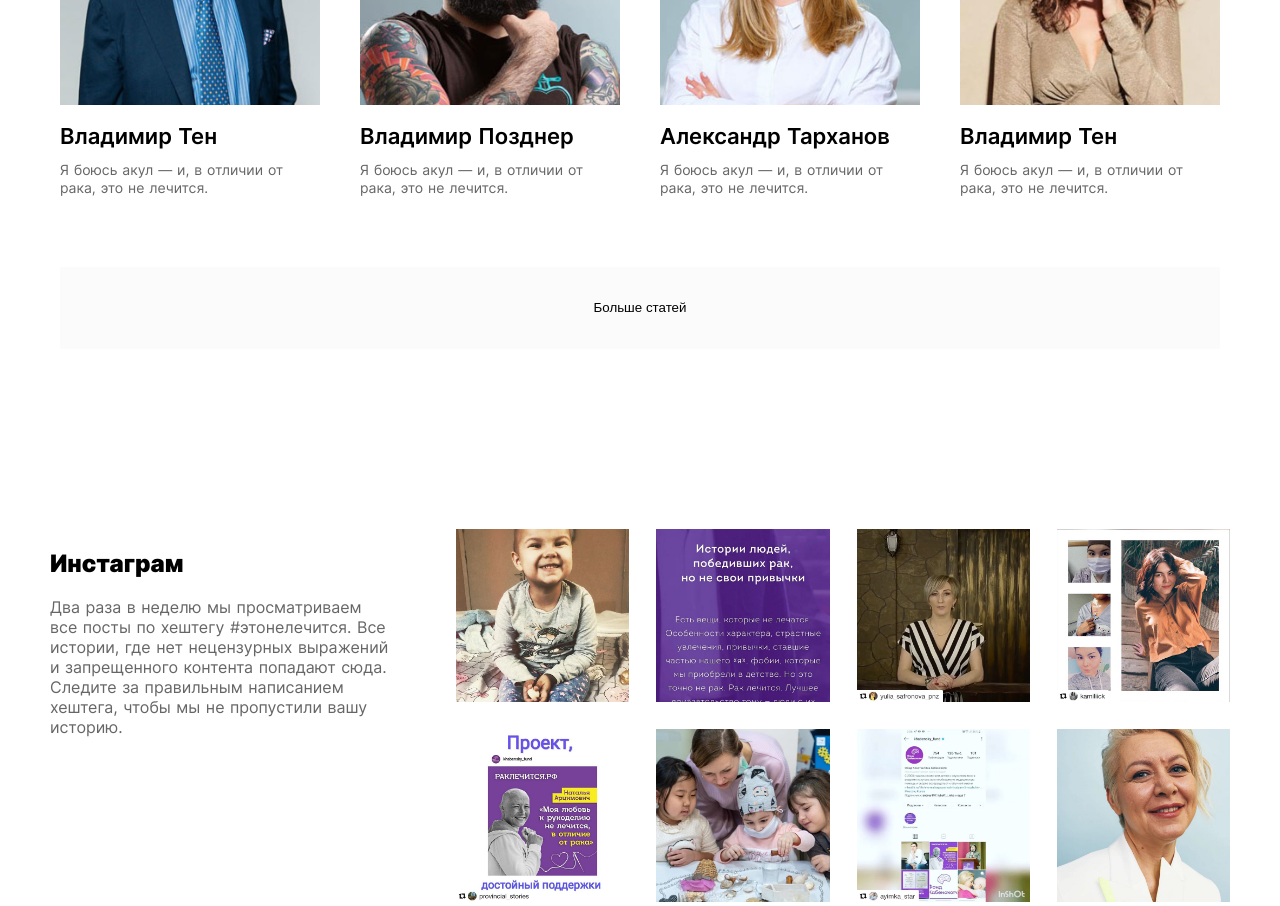
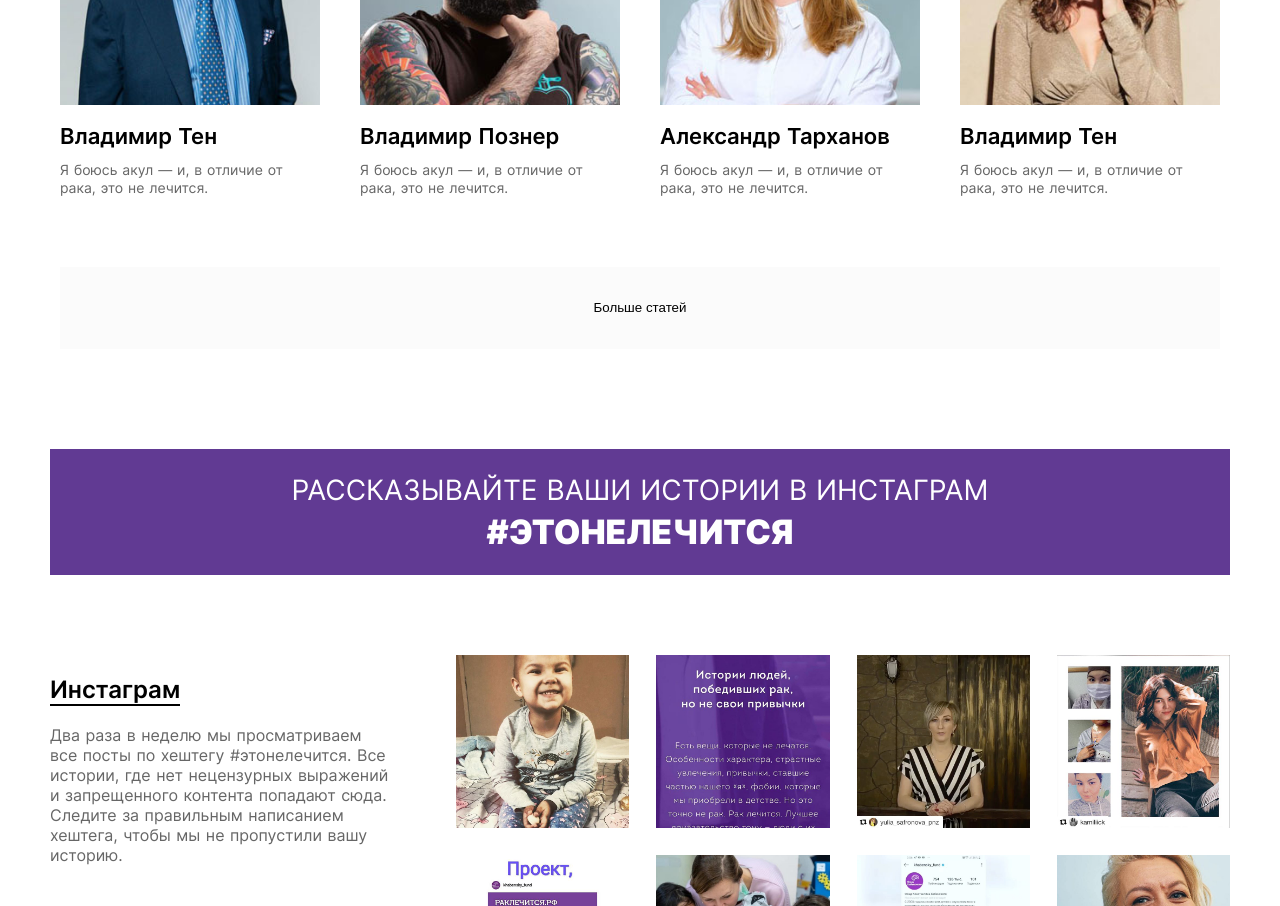
Before and after one commit to ospas312/project_raklechitsa, a Nuxt app: page / in a window 1280 px wide. Shown: the part 2180-3086 px from the top of the page. Built offline with nearby package versions, Linux system fonts and the light colour scheme.

Commit message:
fix: add 2nd slogan and small fixes

```diff
--- /dev/null
+++ b/components/AnotherSlogan.vue
@@ -0,0 +1,108 @@
+<template>
+  <section class="slogan">
+    <div class="slogan__container">
+      <h2 class="slogan__phrase">
+        РАССКАЗЫВАЙТЕ ВАШИ ИСТОРИИ В&nbsp;ИНСТАГРАМ
+        <span class="slogan__bold">#ЭТОНЕЛЕЧИТСЯ</span>
+      </h2>
+    </div>
+  </section>
+</template>
+
+<script>
+export default {};
+</script>
+
+<style scoped>
+.slogan {
+  max-width: 1440px;
+  min-width: 320px;
+  width: 100%;
+  box-sizing: border-box;
+  padding: 0 60px;
+  text-align: center;
+  font-weight: normal;
+}
+
+.slogan__container {
+  display: flex;
+  align-items: center;
+  justify-content: center;
+  background-color: #613a93;
+  padding: 20px 0;
+}
+
+.slogan__phrase {
+  max-width: 750px;
+  margin: 0;
+  color: white;
+  font-size: 30px;
+  line-height: 46px;
+  font-weight: normal;
+}
+
+.slogan__bold {
+  font-weight: bold;
+  font-size: 1.2em;
+}
+
+@media screen and (min-width: 320px) and (max-width: 1440px) {
+  .slogan__phrase {
+    font-size: calc(
+      16px + (30 - 16) * ((100vw - 320px)) / (1440 - 320)
+    ); /* formula is (minFontSize + (maxFontSize - minFontSize) * ((windowWidth - minWidth) / (maxWidth - minWidth). Provides smooth adaptive of font-size */
+    line-height: calc(18px + (46 - 18) * ((100vw - 320px)) / (1440 - 320));
+  }
+}
+
+@media screen and (max-width: 1280px) {
+  .slogan {
+    padding: 0 50px;
+  }
+  .slogan__container {
+    padding: 20px 0;
+  }
+}
+
+@media screen and (max-width: 1024px) {
+  .slogan {
+    padding: 0 50px;
+  }
+  .slogan__container {
+    padding: 20px 0;
+  }
+}
+
+@media screen and (max-width: 768px) {
+  .slogan {
+    padding: 0 40px;
+  }
+  .slogan__container {
+    padding: 12px 0;
+  }
+  .slogan__phrase {
+    max-width: 444px;
+  }
+}
+
+@media screen and (max-width: 480px) {
+  .slogan {
+    padding: 0 30px;
+  }
+  .slogan__container {
+    padding: 12px 0;
+  }
+}
+
+@media screen and (max-width: 320px) {
+  .slogan {
+    padding: 0 15px;
+  }
+  .slogan__container {
+    padding: 15px 0;
+  }
+  .slogan__phrase {
+    max-width: 220px;
+  }
+}
+</style>
--- a/components/Instagram.vue
+++ b/components/Instagram.vue
@@ -85,6 +85,12 @@ export default {
   box-sizing: border-box;
 }
 
+.instagram__title {
+  font-weight: 600;
+  border-bottom: 2px solid black;
+  max-width: 130px;
+}
+
 .instagram__description {
   max-width: 340px;
   font-weight: normal;
--- a/components/Stories.vue
+++ b/components/Stories.vue
@@ -45,9 +45,9 @@ export default {
           id: '2',
           storyImageSrcData: '/story__image_2.jpg',
           storyImageAltData: 'Альт текст',
-          storyTitleData: 'Владимир Позднер',
+          storyTitleData: 'Владимир Познер',
           storyQuoteData:
-            'Я боюсь акул — и, в отличии от рака, это не лечится.',
+            'Я боюсь акул — и, в отличие от рака, это не лечится.',
         },
         {
           id: '3',
@@ -55,7 +55,7 @@ export default {
           storyImageAltData: 'Альт текст',
           storyTitleData: 'Александр Тарханов',
           storyQuoteData:
-            'Я не могу победить свою пунктуальность в отличии от рака.',
+            'Я не могу победить свою пунктуальность в отличие от рака.',
         },
         {
           id: '4',
@@ -63,7 +63,7 @@ export default {
           storyImageAltData: 'Альт текст',
           storyTitleData: 'Владимир Тен',
           storyQuoteData:
-            'Я боюсь акул — и, в отличии от рака, это не лечится.',
+            'Я боюсь акул — и, в отличие от рака, это не лечится.',
         },
         {
           id: '5',
@@ -71,15 +71,15 @@ export default {
           storyImageAltData: 'Альт текст',
           storyTitleData: 'Владимир Тен',
           storyQuoteData:
-            'Я боюсь акул — и, в отличии от рака, это не лечится.',
+            'Я боюсь акул — и, в отличие от рака, это не лечится.',
         },
         {
           id: '6',
           storyImageSrcData: '/story__image_2.jpg',
           storyImageAltData: 'Альт текст',
-          storyTitleData: 'Владимир Позднер',
+          storyTitleData: 'Владимир Познер',
           storyQuoteData:
-            'Я боюсь акул — и, в отличии от рака, это не лечится.',
+            'Я боюсь акул — и, в отличие от рака, это не лечится.',
         },
         {
           id: '7',
@@ -87,7 +87,7 @@ export default {
           storyImageAltData: 'Альт текст',
           storyTitleData: 'Александр Тарханов',
           storyQuoteData:
-            'Я боюсь акул — и, в отличии от рака, это не лечится.',
+            'Я боюсь акул — и, в отличие от рака, это не лечится.',
         },
         {
           id: '8',
@@ -95,7 +95,7 @@ export default {
           storyImageAltData: 'Альт текст',
           storyTitleData: 'Владимир Тен',
           storyQuoteData:
-            'Я боюсь акул — и, в отличии от рака, это не лечится.',
+            'Я боюсь акул — и, в отличие от рака, это не лечится.',
         },
         {
           id: '9',
@@ -109,9 +109,9 @@ export default {
           id: '10',
           storyImageSrcData: '/story__image_2.jpg',
           storyImageAltData: 'Альт текст',
-          storyTitleData: 'Владимир Позднер',
+          storyTitleData: 'Владимир Познер',
           storyQuoteData:
-            'Я боюсь акул — и, в отличии от рака, это не лечится.',
+            'Я боюсь акул — и, в отличие от рака, это не лечится.',
         },
         {
           id: '11',
@@ -119,7 +119,7 @@ export default {
           storyImageAltData: 'Альт текст',
           storyTitleData: 'Александр Тарханов',
           storyQuoteData:
-            'Я не могу победить свою пунктуальность в отличии от рака.',
+            'Я не могу победить свою пунктуальность в отличие от рака.',
         },
         {
           id: '12',
@@ -127,7 +127,7 @@ export default {
           storyImageAltData: 'Альт текст',
           storyTitleData: 'Владимир Тен',
           storyQuoteData:
-            'Я боюсь акул — и, в отличии от рака, это не лечится.',
+            'Я боюсь акул — и, в отличие от рака, это не лечится.',
         },
         {
           id: '13',
@@ -135,15 +135,15 @@ export default {
           storyImageAltData: 'Альт текст',
           storyTitleData: 'Владимир Тен',
           storyQuoteData:
-            'Я боюсь акул — и, в отличии от рака, это не лечится.',
+            'Я боюсь акул — и, в отличие от рака, это не лечится.',
         },
         {
           id: '14',
           storyImageSrcData: '/story__image_2.jpg',
           storyImageAltData: 'Альт текст',
-          storyTitleData: 'Владимир Позднер',
+          storyTitleData: 'Владимир Познер',
           storyQuoteData:
-            'Я боюсь акул — и, в отличии от рака, это не лечится.',
+            'Я боюсь акул — и, в отличие от рака, это не лечится.',
         },
         {
           id: '15',
@@ -151,7 +151,7 @@ export default {
           storyImageAltData: 'Альт текст',
           storyTitleData: 'Александр Тарханов',
           storyQuoteData:
-            'Я боюсь акул — и, в отличии от рака, это не лечится.',
+            'Я боюсь акул — и, в отличие от рака, это не лечится.',
         },
         {
           id: '16',
@@ -159,7 +159,7 @@ export default {
           storyImageAltData: 'Альт текст',
           storyTitleData: 'Владимир Тен',
           storyQuoteData:
-            'Я боюсь акул — и, в отличии от рака, это не лечится.',
+            'Я боюсь акул — и, в отличие от рака, это не лечится.',
         },
       ],
     };
--- a/pages/index.vue
+++ b/pages/index.vue
@@ -4,6 +4,7 @@
     <Slider />
     <Slogan />
     <Stories />
+    <AnotherSlogan />
     <Instagram />
     <TellStory @btnClick="popUpTongle"></TellStory>
     <Statistics />
@@ -17,6 +18,7 @@ import Intro from '@/components/Intro.vue';
 import Slider from '@/components/Slider.vue';
 import Slogan from '@/components/Slogan.vue';
 import Stories from '@/components/Stories.vue';
+import AnotherSlogan from '@/components/AnotherSlogan.vue';
 import Instagram from '@/components/Instagram.vue';
 import TellStory from '@/components/TellStory.vue';
 import Statistics from '@/components/Statistics.vue';
@@ -28,6 +30,7 @@ export default {
     Slider,
     Slogan,
     Stories,
+    AnotherSlogan,
     Instagram,
     TellStory,
     Statistics,
```
Also changed, not shown: pages/policy/index.vue (renamed from pages/police/index.vue).
